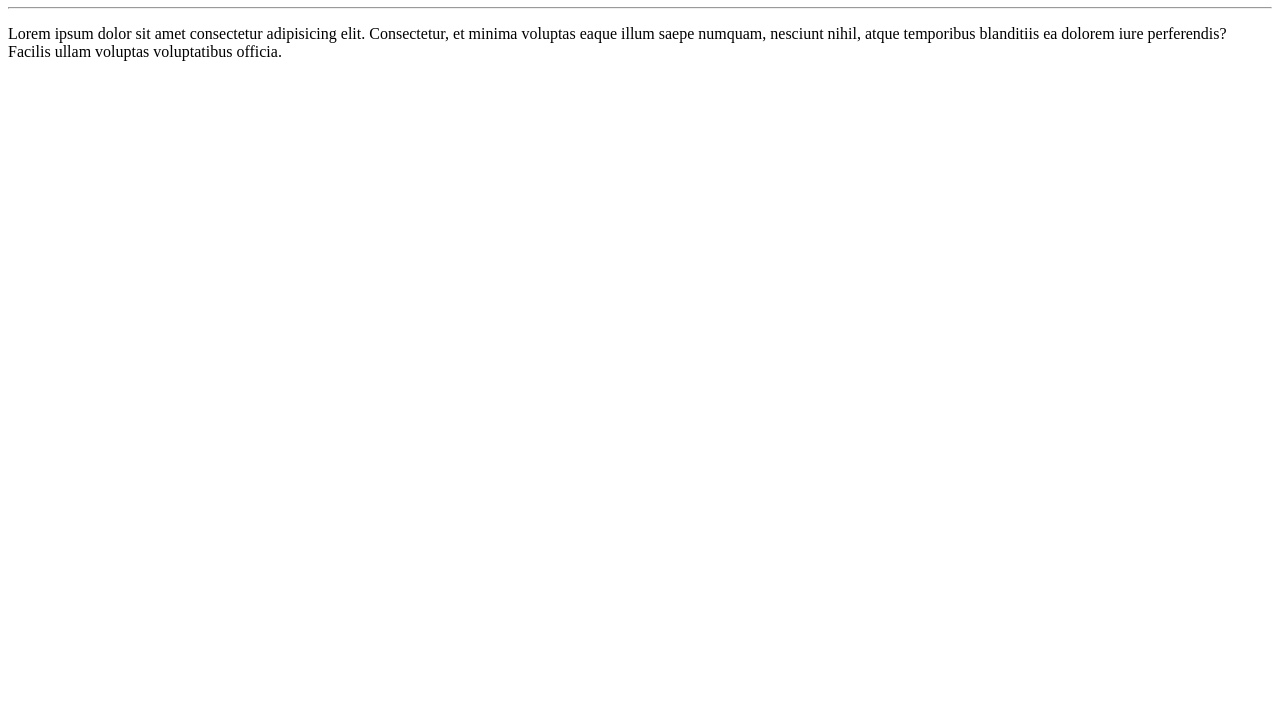
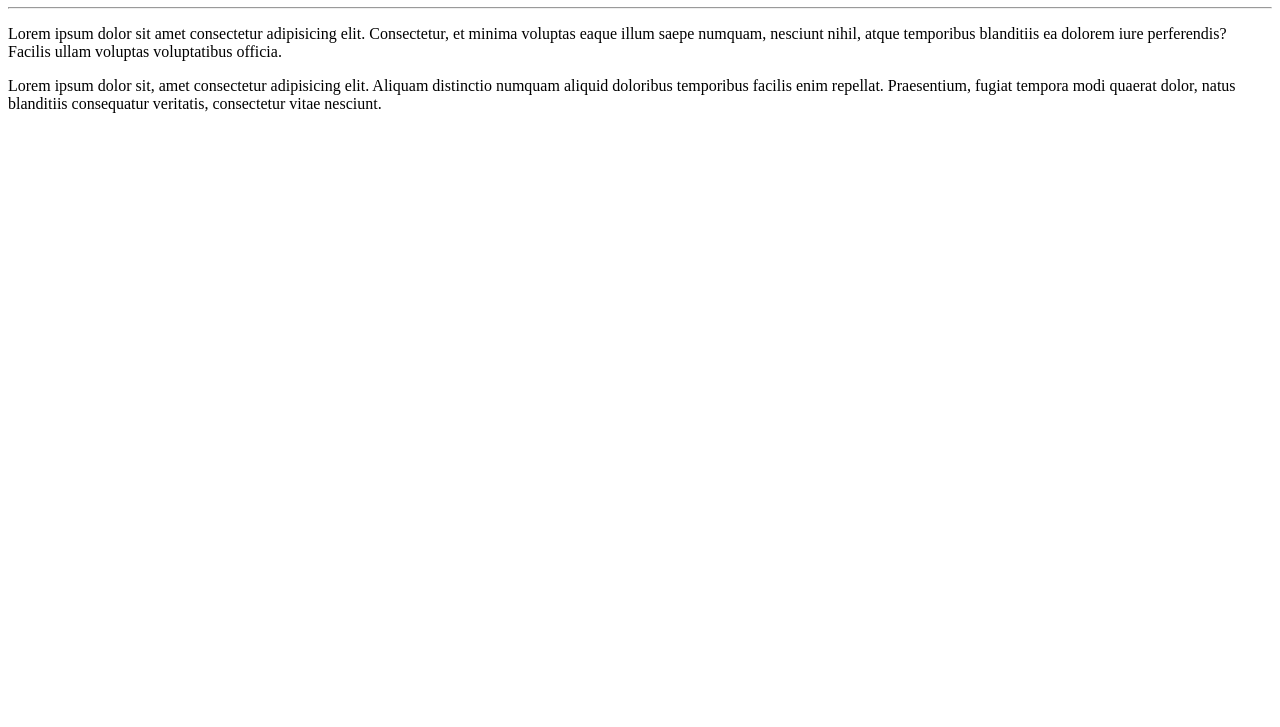
Before and after one commit to migueljunio18/ola-mundo, a plain HTML site: page site-aula/index.html in a window 1280 px wide. Shown: the part 73-800 px from the top of the page. Drawn offline with Linux system fonts and the light colour scheme.

Commit message:
acionei um paragrafo

```diff
--- a/site-aula/index.html
+++ b/site-aula/index.html
@@ -9,5 +9,6 @@
     <h1> olá, mundo! </h1>
     <hr>
     <p>Lorem ipsum dolor sit amet consectetur adipisicing elit. Consectetur, et minima voluptas eaque illum saepe numquam, nesciunt nihil, atque temporibus blanditiis ea dolorem iure perferendis? Facilis ullam voluptas voluptatibus officia.</p>
+    <p>Lorem ipsum dolor sit, amet consectetur adipisicing elit. Aliquam distinctio numquam aliquid doloribus temporibus facilis enim repellat. Praesentium, fugiat tempora modi quaerat dolor, natus blanditiis consequatur veritatis, consectetur vitae nesciunt.</p>
 </body>
 </html>
```
